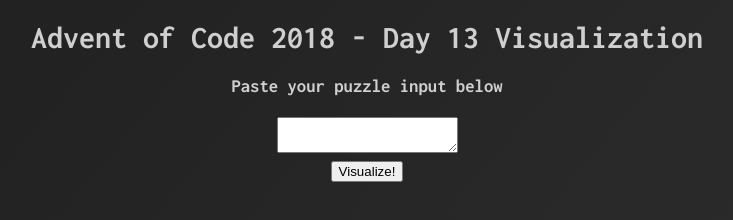
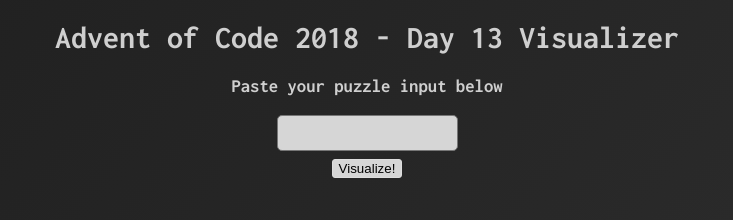
Before and after one commit to mk-hill/minecart-madness-visualizer, a plain HTML site: page index.html in a window 1280 px wide. Shown: the whole page, without its empty margins (273-1006 px from the left). Drawn offline with Linux system fonts and the light colour scheme.

Commit message:
Update cart visualizer

```diff
--- a/carts.js
+++ b/carts.js
@@ -50,7 +50,7 @@ submitButton.addEventListener('click', () => {
   setTimeout(visualize, 200);
 });
 
-document.body.onkeyup = (e) => {
+document.body.onkeydown = (e) => {
   if (e.keyCode === 39) {
     gridLines = moveCarts(gridLines, ticksToGo);
     currentTick += ticksToGo;
--- a/index.html
+++ b/index.html
@@ -4,7 +4,7 @@
     <meta charset="UTF-8" />
     <meta name="viewport" content="width=device-width, initial-scale=1.0" />
     <meta http-equiv="X-UA-Compatible" content="ie=edge" />
-    <title>Advent of Code 2018 - Day 13 Visualization</title>
+    <title>Mine Cart Madness Visualizer</title>
     <link
       href="https://fonts.googleapis.com/css?family=Inconsolata:400,700"
       rel="stylesheet"
@@ -12,7 +12,7 @@
     <link rel="stylesheet" href="style.css" />
   </head>
   <body>
-    <h1>Advent of Code 2018 - Day 13 Visualization</h1>
+    <h1>Advent of Code 2018 - Day 13 Visualizer</h1>
     <h3>Paste your puzzle input below</h3>
     <h4 id="current-tick"></h4>
     <div id="log">
--- a/style.css
+++ b/style.css
@@ -36,12 +36,24 @@ h3 {
 }
 
 #map-input {
+  resize: none;
+  background: rgb(214, 214, 214);
+  border-radius: 5px;
   display: block;
   margin: -2rem auto 0.5rem auto;
   transition: all 0.05s ease-in-out;
 }
 
+#input-submit {
+  background: rgb(214, 214, 214);
+  border: 1px solid #ddd;
+  border-radius: 3px;
+}
+
 #tick-setting {
+  background: rgb(214, 214, 214);
+  border: 1px solid #ddd;
+  border-radius: 3px;
   max-width: 100px;
   margin: 1rem 0;
   transition: all 0.05s ease-in-out;
```
